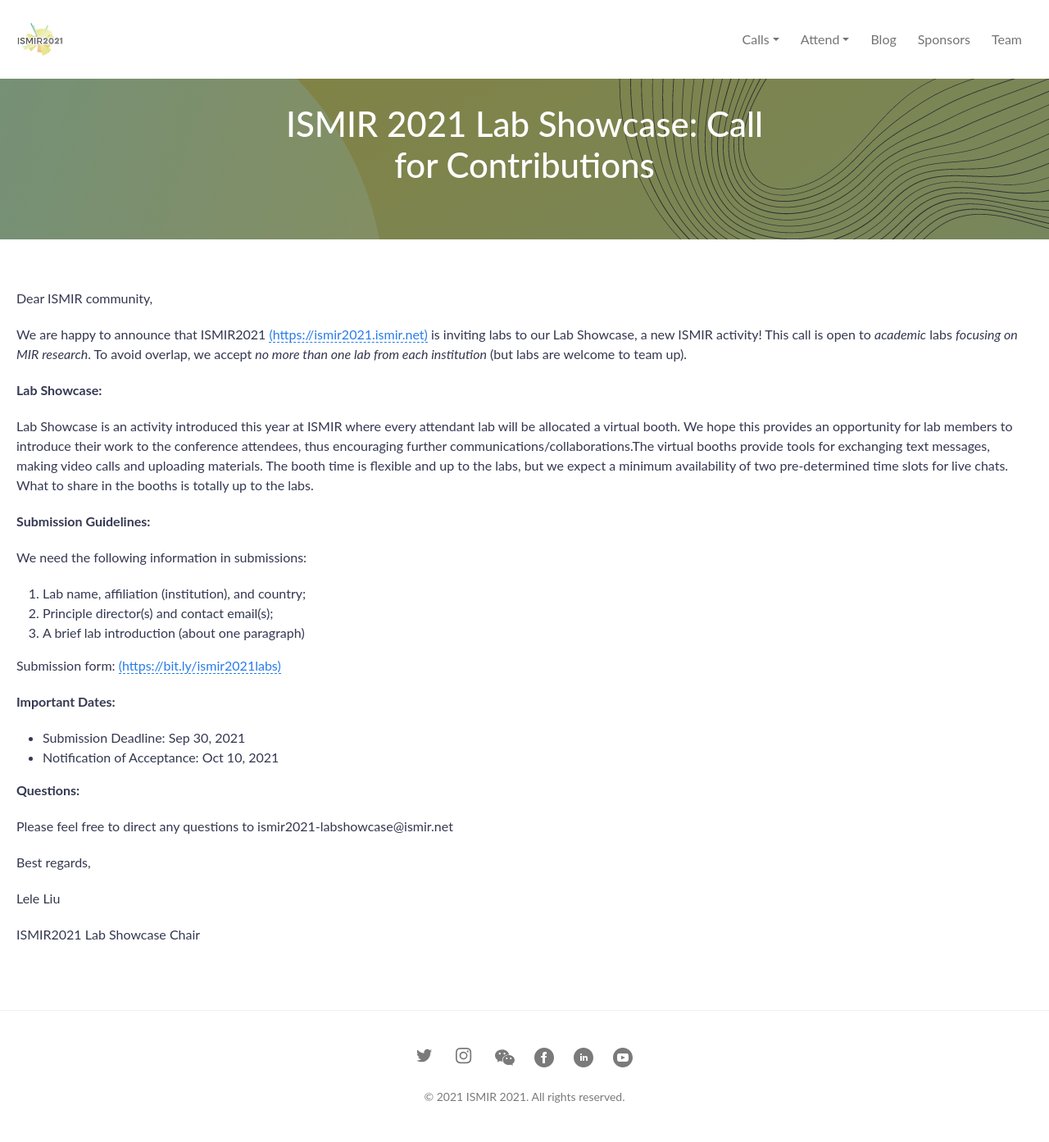
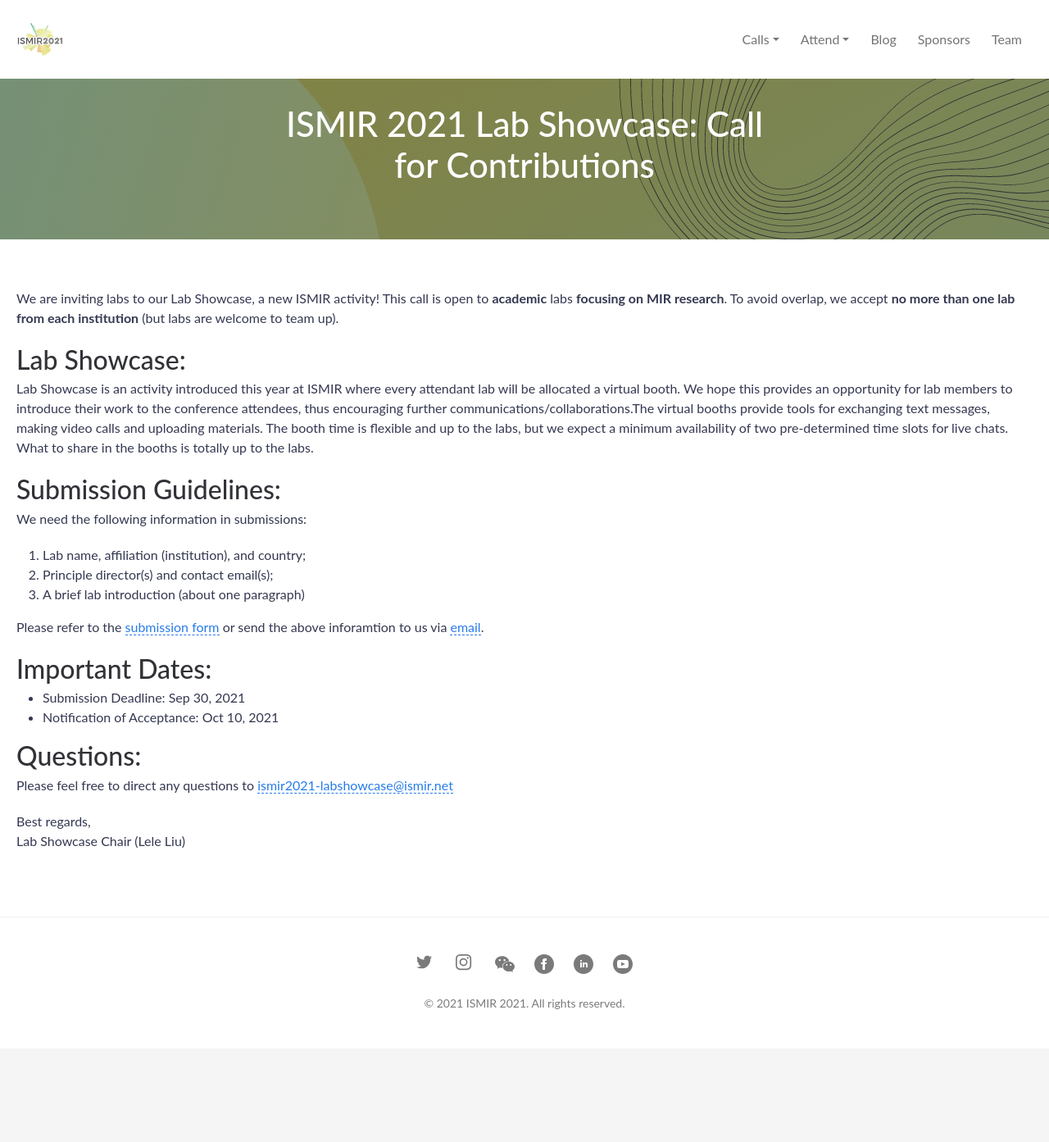
Before and after one commit to ismir2021/ismir2021.github.io, a Jekyll site: the page built from call_lab.md, in a window 1280 px wide. Shown: the whole page at 82% size. Built offline with Jekyll 4.4.1, drawn with Linux system fonts in a browser that asks for light colours; nearby versions of some CDN libraries; after the commit the page ends 1279 px from its top, so only the background shows below that.

Commit message:
updated lab call

```diff
--- a/_data/team.yml
+++ b/_data/team.yml
@@ -76,7 +76,7 @@
       - {name: "Kahyun Choi", img: "/assets/team/placeholder.png"}
 
   -
-    title: "Showcase Chair"
+    title: "Lab Showcase Chair"
     members:
       - {name: "Lele Liu", img: "/assets/team/placeholder.png"}
 
@@ -85,8 +85,6 @@
     members:
       - {name: "Nick Gang", img: "/assets/team/placeholder.png"}
 
-
-
   -
     title: "Website"
     members:
--- a/call_lab.md
+++ b/call_lab.md
@@ -4,15 +4,13 @@
 permalink: /cflab/
 ---
 
-Dear ISMIR community,
+We are inviting labs to our Lab Showcase, a new ISMIR activity! This call is open to **academic** labs **focusing on MIR research**. To avoid overlap, we accept **no more than one lab from each institution** (but labs are welcome to team up).
 
-We are happy to announce that ISMIR2021 [(https://ismir2021.ismir.net)](https://ismir2021.ismir.net) is inviting labs to our Lab Showcase, a new ISMIR activity! This call is open to _academic_ labs _focusing on MIR research_. To avoid overlap, we accept _no more than one lab from each institution_ (but labs are welcome to team up).
-
-**Lab Showcase:**
+## Lab Showcase:
 
 Lab Showcase is an activity introduced this year at ISMIR where every attendant lab will be allocated a virtual booth. We hope this provides an opportunity for lab members to introduce their work to the conference attendees, thus encouraging further communications/collaborations.The virtual booths provide tools for exchanging text messages, making video calls and uploading materials. The booth time is flexible and up to the labs, but we expect a minimum availability of two pre-determined time slots for live chats. What to share in the booths is totally up to the labs.
 
-**Submission Guidelines:**
+## Submission Guidelines:
 
 We need the following information in submissions:
 
@@ -20,19 +18,16 @@
 2. Principle director(s) and contact email(s);
 3. A brief lab introduction (about one paragraph)
 
-Submission form: [(https://bit.ly/ismir2021labs)](https://bit.ly/ismir2021labs)
+Please refer to the [submission form](https://bit.ly/ismir2021labs) or send the above inforamtion to us via [email](mailto:ismir2021-labshowcase@ismir.net).
 
-**Important Dates:**
+## Important Dates:
 
 - Submission Deadline: Sep 30, 2021
 - Notification of Acceptance: Oct 10, 2021
 
-**Questions:**
+## Questions:
 
-Please feel free to direct any questions to ismir2021-labshowcase@ismir.net
+Please feel free to direct any questions to [ismir2021-labshowcase@ismir.net](mailto:ismir2021-labshowcase@ismir.net)
 
 Best regards,
-
-Lele Liu
-
-ISMIR2021 Lab Showcase Chair
+Lab Showcase Chair (Lele Liu)
```
